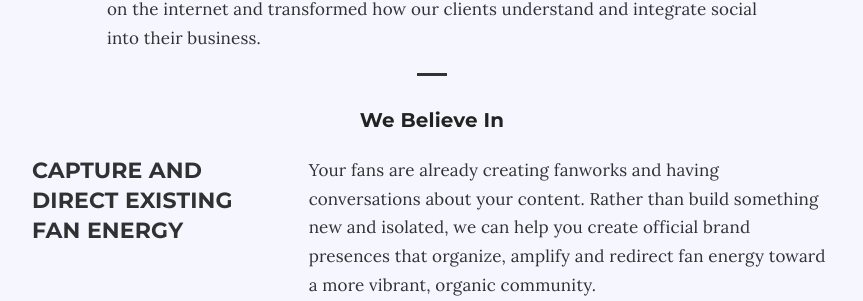
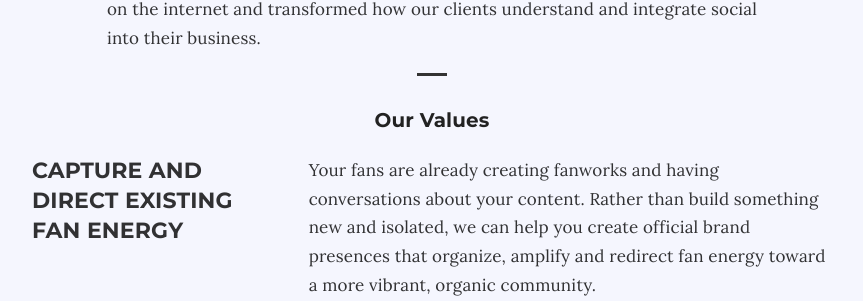
Before and after one commit to everybodyatonce/ea1-dot-co, a Jekyll site: the page built from index.html, in a window 1280 px wide and 900 px high, scrolled down 509 px. Shown: the part 152-453 px from the top of the window, without its empty margins (208-1071 px from the left). Built offline with Jekyll 4.4.1, drawn with Linux system fonts in a browser that asks for light colours; nearby versions of some CDN libraries; Markdown is read by kramdown in place of the engine named in the settings.

Commit message:
Update index.html

```diff
--- a/index.html
+++ b/index.html
@@ -24,7 +24,7 @@ layout: default
       clients understand and integrate social into their business.
     </p>
     <div class="border"></div>
-    <h3>We Believe In</h3>
+    <h3>Our Values</h3>
     <div class="about-section-group">
       <div class="about-section">
         <div class="item-heading large-heading">Capture and direct existing fan energy</div>
```
